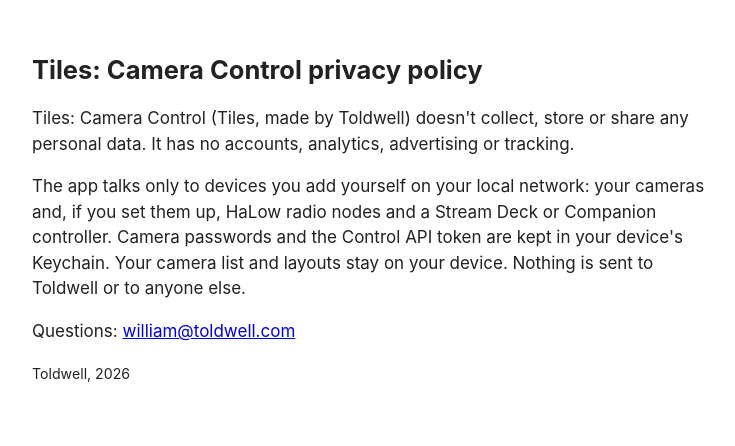
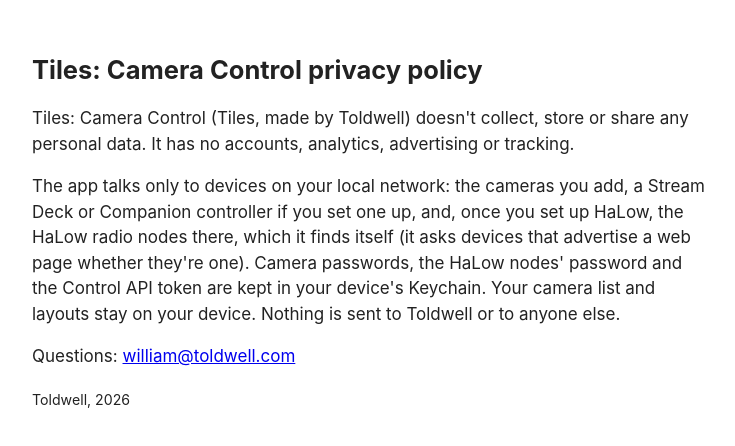
Before and after one commit to Toldwell/twcc, a plain HTML site: page privacy/index.html in a window 1280 px wide. Shown: the whole page, without its empty margins (268-1003 px from the left). Drawn offline with Linux system fonts and the light colour scheme.

Commit message:
Privacy policy: the app finds HaLow nodes on the local network itself once HaLow is set up; their password is kept in the Keychain

```diff
--- a/privacy/index.html
+++ b/privacy/index.html
@@ -9,7 +9,7 @@
 <body>
 <h1>Tiles: Camera Control privacy policy</h1>
 <p>Tiles: Camera Control (Tiles, made by Toldwell) doesn't collect, store or share any personal data. It has no accounts, analytics, advertising or tracking.</p>
-<p>The app talks only to devices you add yourself on your local network: your cameras and, if you set them up, HaLow radio nodes and a Stream Deck or Companion controller. Camera passwords and the Control API token are kept in your device's Keychain. Your camera list and layouts stay on your device. Nothing is sent to Toldwell or to anyone else.</p>
+<p>The app talks only to devices on your local network: the cameras you add, a Stream Deck or Companion controller if you set one up, and, once you set up HaLow, the HaLow radio nodes there, which it finds itself (it asks devices that advertise a web page whether they're one). Camera passwords, the HaLow nodes' password and the Control API token are kept in your device's Keychain. Your camera list and layouts stay on your device. Nothing is sent to Toldwell or to anyone else.</p>
 <p>Questions: <a href="mailto:william@toldwell.com">william@toldwell.com</a></p>
 <p><small>Toldwell, 2026</small></p>
 </body>
```
